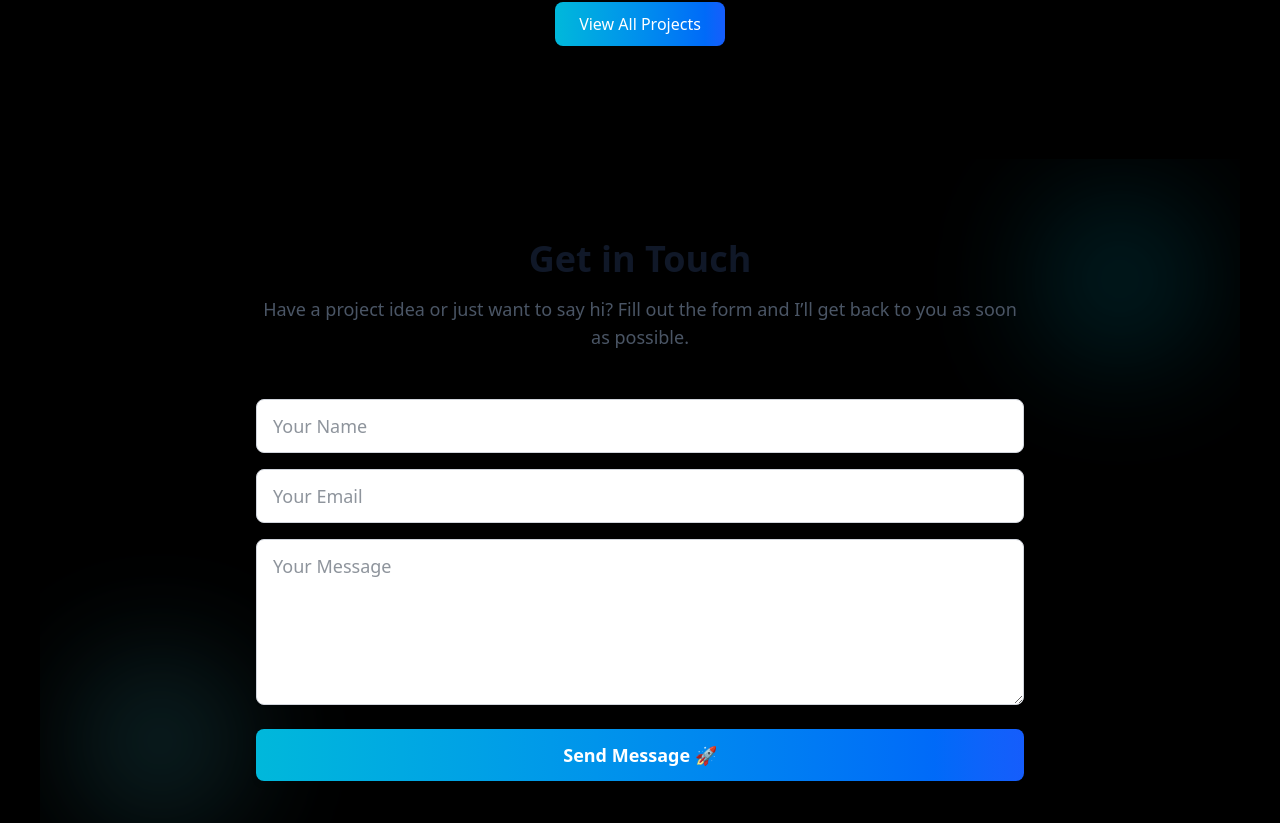
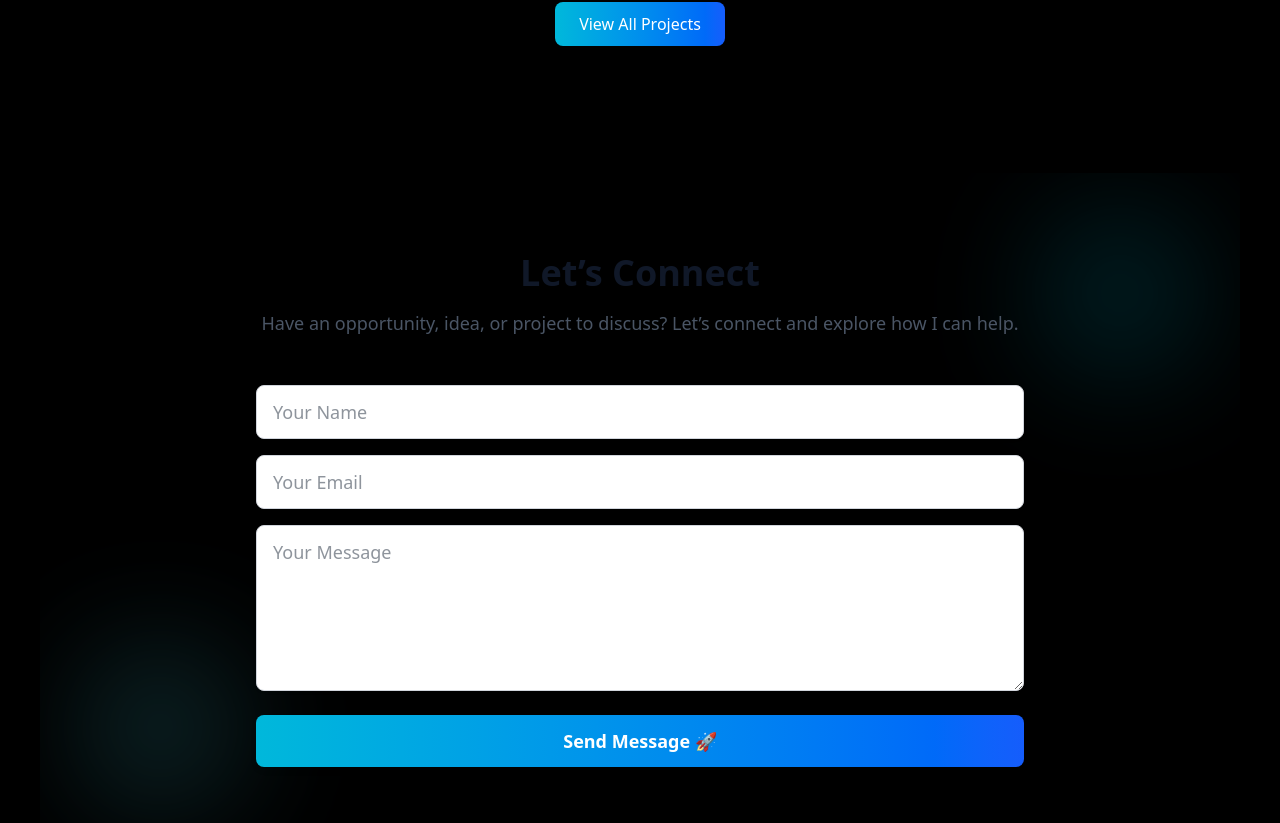
Before and after one commit to yadav-himanshu/himanshu-portfolio, a Next.js app: page / in a window 1280 px wide. Shown: the part 4137-4960 px from the top of the page. Built offline with nearby package versions, Linux system fonts and the light colour scheme.

Commit message:
added transition efffect

```diff
--- a/src/components/ContactForm.tsx
+++ b/src/components/ContactForm.tsx
@@ -1,11 +1,19 @@
 "use client";
 
-import { useState } from "react";
+import { useState, useEffect } from "react";
 import { FaCheckCircle, FaTimesCircle } from "react-icons/fa";
 
 export default function Contact() {
   const [loading, setLoading] = useState(false);
-  const [status, setStatus] = useState<{ message: string; type: "success" | "error" | "" }>({ message: "", type: "" });
+  const [loaded, setLoaded] = useState(false);
+  const [status, setStatus] = useState<{ message: string; type: "success" | "error" | "" }>({
+    message: "",
+    type: "",
+  });
+
+  useEffect(() => {
+    setLoaded(true); // Trigger animations on mount
+  }, []);
 
   const handleSubmit = async (e: React.FormEvent) => {
     e.preventDefault();
@@ -42,16 +50,31 @@ export default function Contact() {
   };
 
   return (
-    <div className="relative w-full py-20 px-6 sm:px-10 overflow-hidden">
+    <section id="contact" className="relative w-full py-20 px-6 sm:px-10 overflow-hidden">
       <div className="max-w-3xl mx-auto text-center relative z-10">
-        <h2 className="text-2xl sm:text-3xl md:text-4xl font-bold text-gray-900 dark:text-cyan-400 mb-4">
-          Get in Touch
+        {/* Heading */}
+        <h2
+          className={`text-2xl sm:text-3xl md:text-4xl font-bold text-gray-900 dark:text-cyan-400 mb-4 transition-all duration-1000 ease-out ${
+            loaded ? "opacity-100 translate-y-0" : "opacity-0 -translate-y-6"
+          }`}
+        >
+          Let’s Connect
         </h2>
-        <p className="text-sm sm:text-base md:text-lg text-gray-600 dark:text-gray-400 mb-12">
-          Have a project idea or just want to say hi? Fill out the form and I’ll get back to you as soon as possible.
+        <p
+          className={`text-sm sm:text-base md:text-lg text-gray-600 dark:text-gray-400 mb-12 transition-all duration-1000 ease-out delay-200 ${
+            loaded ? "opacity-100 translate-y-0" : "opacity-0 translate-y-6"
+          }`}
+        >
+          Have an opportunity, idea, or project to discuss? Let’s connect and explore how I can help.
         </p>
 
-        <form onSubmit={handleSubmit} className="space-y-6 text-left">
+        {/* Form */}
+        <form
+          onSubmit={handleSubmit}
+          className={`space-y-6 text-left transition-all duration-1000 ease-out delay-400 ${
+            loaded ? "opacity-100 translate-y-0" : "opacity-0 translate-y-6"
+          }`}
+        >
           <div className="flex flex-col space-y-4">
             <input
               type="text"
@@ -102,9 +125,15 @@ export default function Contact() {
 
           {/* Inline status message */}
           {status.message && (
-            <div className={`mt-3 flex items-center gap-2 text-sm sm:text-base md:text-lg ${
-              status.type === "success" ? "text-green-500" : status.type === "error" ? "text-red-500" : "text-gray-400"
-            }`}>
+            <div
+              className={`mt-3 flex items-center gap-2 text-sm sm:text-base md:text-lg transition-all duration-500 ${
+                status.type === "success"
+                  ? "text-green-500"
+                  : status.type === "error"
+                  ? "text-red-500"
+                  : "text-gray-400"
+              }`}
+            >
               {status.type === "success" && <FaCheckCircle />}
               {status.type === "error" && <FaTimesCircle />}
               {status.message}
@@ -116,6 +145,6 @@ export default function Contact() {
       {/* Decorative blurred circles */}
       <div className="absolute top-10 right-10 w-40 h-40 bg-cyan-400/30 dark:bg-cyan-600/20 rounded-full blur-3xl animate-pulse"></div>
       <div className="absolute bottom-10 left-10 w-40 h-40 bg-cyan-300/30 dark:bg-cyan-500/20 rounded-full blur-3xl animate-pulse"></div>
-    </div>
+    </section>
   );
 }
```
